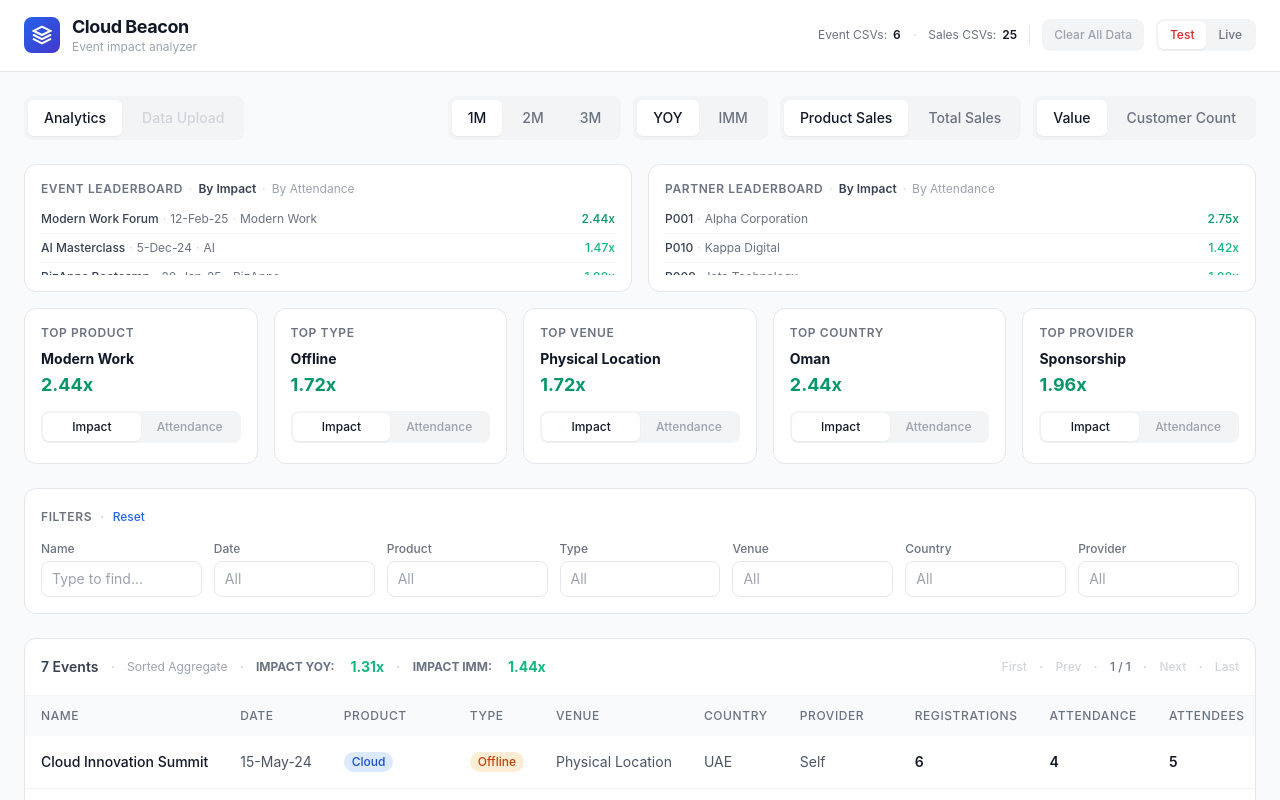
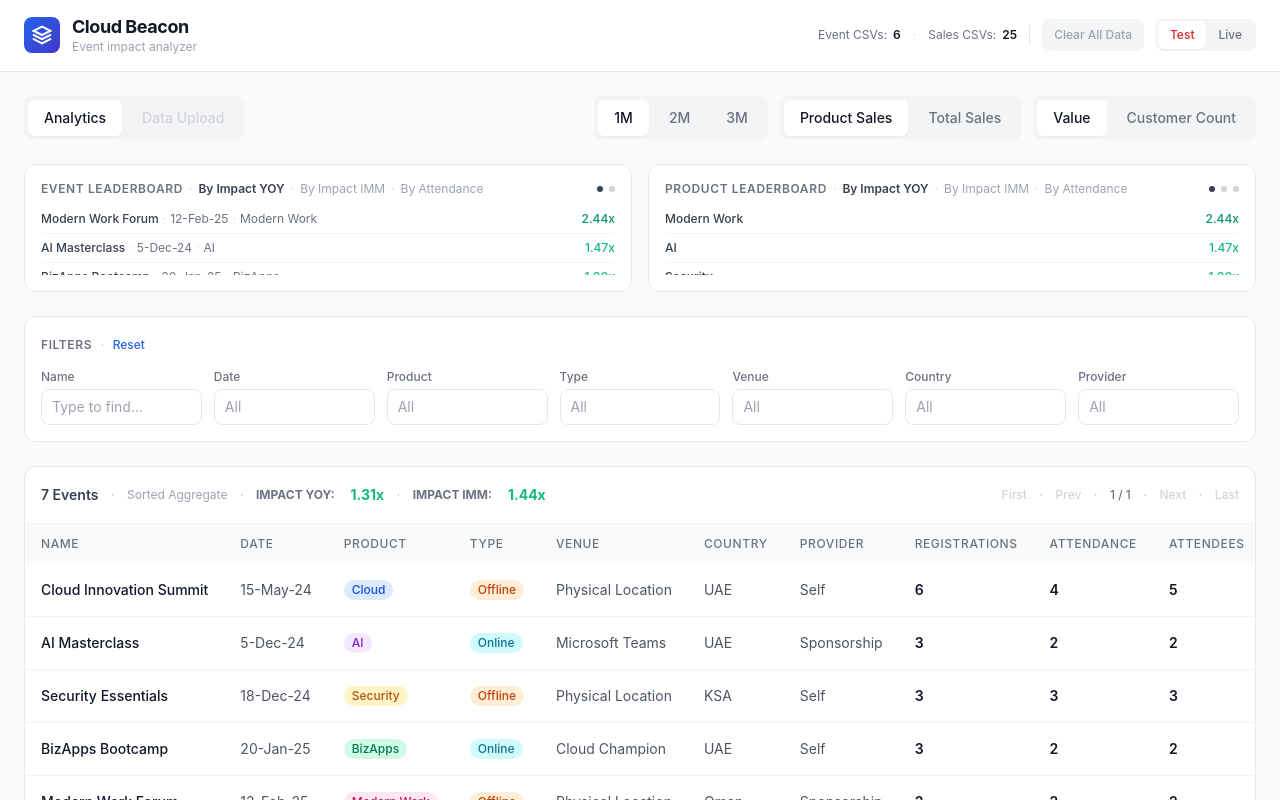
Before and after one commit to rr-quantifai/cloud-beacon, a React (Vite) app: page / in a window 1280 px wide. Shown: the top 800 px of the page. Built offline with nearby package versions, Linux system fonts and the light colour scheme.

Commit message:
Update App.jsx

```diff
--- a/src/App.jsx
+++ b/src/App.jsx
@@ -164,7 +164,6 @@
 const Dots = () => (<span className="inline-flex items-center gap-1">{[0,1,2].map(i=><span key={i} className="w-1.5 h-1.5 rounded-full bg-gray-300" style={{animation:"dotPulse 1.2s infinite",animationDelay:i*0.2+"s"}}/>)}<style>{`@keyframes dotPulse{0%,80%,100%{opacity:.3;transform:scale(.8)}40%{opacity:1;transform:scale(1)}}`}</style></span>);
 const Badge = ({ text, className }) => <span className={"inline-block px-2 py-0.5 text-xs font-medium rounded-full whitespace-nowrap " + className}>{text}</span>;
 const TabSwitch = ({ items, active, onChange, disabledKeys }) => (<div className="flex gap-1 bg-gray-100 rounded-lg p-1">{items.map(([k, l]) => { const dis = disabledKeys?.includes(k); return <button key={k} onClick={() => !dis && onChange(k)} className={"px-4 py-2 text-sm font-medium rounded-md transition whitespace-nowrap " + (active === k ? "bg-white text-gray-900 shadow-sm" : dis ? "text-gray-300 cursor-not-allowed" : "text-gray-500 hover:text-gray-700")}>{l}</button>; })}</div>);
-const PillSwitch = ({ items, active, onChange }) => (<div className="flex bg-gray-100 rounded-lg p-0.5 w-full">{items.map(([k, l]) => (<button key={k} onClick={() => onChange(k)} className={"flex-1 py-1.5 text-xs font-medium rounded-md transition whitespace-nowrap text-center " + (active === k ? "bg-white text-gray-900 shadow-sm" : "text-gray-400 hover:text-gray-600")}>{l}</button>))}</div>);
 
 /* ═══════════════════════════════════════════════════════════════════
    FILTER COMPONENTS
@@ -234,19 +233,6 @@
    ═══════════════════════════════════════════════════════════════════ */
 const ChartTip = ({ active, payload, label }) => { if (!active || !payload || !payload.length) return null; const evts = payload[0]?.payload?._events; return (<div className="bg-white border border-gray-200 rounded-lg shadow-lg p-3 text-xs"><p className="font-semibold text-gray-700 mb-1.5">{fmtYM(label)}</p>{evts && evts.map((ev, i) => (<div key={"ev"+i} className="flex items-center gap-2"><div className="w-2 h-2 rounded-full" style={{ backgroundColor: PROD_COLORS[ev.product] || "#6b7280" }} /><span className="text-gray-500">{ev.name}:</span><span className="font-medium text-gray-800 ml-auto">{ev.product}</span></div>))}{payload.filter(p => p.value != null && p.value !== 0).map((p, i) => (<div key={i} className="flex items-center gap-2"><div className="w-2 h-2 rounded-full" style={{ backgroundColor: p.color }} /><span className="text-gray-500">{p.name}:</span><span className="font-medium text-gray-800 ml-auto">{Number(p.value).toLocaleString(undefined,{maximumFractionDigits:0})}</span></div>))}</div>); };
 
-const DimCard = ({ title, data, metric, setMetric, impactMode }) => {
-  const isImpact = metric === "impact", hasData = data && data.length > 0;
-  const rk = impactMode === "imm" ? "avgRatioIMM" : "avgRatioYoY";
-  const sorted = hasData ? [...data].sort(descTie(x => isImpact ? (x[rk] || -1) : x.totalPartners, x => x.latestDate)) : [];
-  const top = sorted[0];
-  const val = !hasData || data.length < 2 ? "—" : isImpact ? (top?.[rk] != null && isFinite(top[rk]) ? top[rk].toFixed(2) + "x" : "—") : (top?.totalPartners||0) + " partners";
-  const vc = !hasData || data.length < 2 || (isImpact && top?.[rk] == null) ? "text-gray-400" : isImpact ? (top[rk] >= 1.5 ? "text-emerald-600" : top[rk] >= 1 ? "text-emerald-500" : top[rk] >= 0.8 ? "text-amber-500" : "text-red-500") : "text-blue-600";
-  return (<div className="bg-white rounded-xl border border-gray-200 p-4 h-[156px] flex flex-col">
-    <p className="text-xs font-semibold text-gray-500 uppercase tracking-wider mb-2">{title}</p>
-    {val==="—"?<p className="text-lg font-bold text-gray-400">—</p>:(<><p className="text-sm font-bold text-gray-900 mb-0.5">{top?.key}</p><p className={"text-lg font-bold mb-3 "+vc}>{val}</p><PillSwitch items={[["impact","Impact"],["attendance","Attendance"]]} active={metric} onChange={setMetric}/></>)}
-  </div>);
-};
-
 const UploadPanel = ({ uploadState, handleUpload, fileRef }) => {
   const st = uploadState?.status;
   const bc = st==="error"?"border-red-200":st==="partial"?"border-amber-200":st==="success"?"border-emerald-200":"border-blue-300";
@@ -298,56 +284,39 @@
   </div>
 );
 
-const SummaryCards = ({ summaryData, impactMode, topPartnersData, globalNameMap }) => {
-  const [prodMetric, setProdMetric] = useState("impact");
-  const [typeMetric, setTypeMetric] = useState("impact");
-  const [venueMetric, setVenueMetric] = useState("impact");
-  const [countryMetric, setCountryMetric] = useState("impact");
-  const [providerMetric, setProviderMetric] = useState("impact");
-  const [topEventsView, setTopEventsView] = useState("impact");
-  const [topPartnersView, setTopPartnersView] = useState("impact");
+const SummaryCards = ({ summaryData, topPartnersData, globalNameMap }) => {
+  const [lb1Page, setLb1Page] = useState(0);
+  const [lb1View, setLb1View] = useState("yoy");
+  const [lb2Page, setLb2Page] = useState(0);
+  const [lb2View, setLb2View] = useState("yoy");
+  const lb1Titles = ["Event Leaderboard", "Partner Leaderboard"];
+  const lb2Titles = ["Product Leaderboard", "Venue Leaderboard", "Country Leaderboard"];
+  const lb2Data = [summaryData.product, summaryData.venue, summaryData.country];
+  const isImp = (v) => v === "yoy" || v === "imm";
+  const ViewSw = ({ view, setView }) => (<>{["yoy","imm","attendance"].map(v => (<span key={v} className="flex items-center gap-1.5"><span className="text-xs text-gray-300">·</span><button onClick={()=>setView(v)} className={"text-xs transition "+(view===v?"font-semibold text-gray-700":"text-gray-400 hover:text-gray-600")}>{v==="yoy"?"By Impact YOY":v==="imm"?"By Impact IMM":"By Attendance"}</button></span>))}</>);
+  const DotNav = ({ count, active, onChange }) => (<div className="flex items-center gap-1.5">{Array.from({length:count},(_,i)=>(<button key={i} onClick={()=>onChange(i)} className={"w-1.5 h-1.5 rounded-full transition "+(active===i?"bg-gray-700":"bg-gray-300 hover:bg-gray-400")}/>))}</div>);
+  const lb1List = lb1Page===0 ? (lb1View==="yoy"?summaryData.topEventsYoY:lb1View==="imm"?summaryData.topEventsIMM:summaryData.topEventsByAtt) : (lb1View==="yoy"?topPartnersData.impactYoY:lb1View==="imm"?topPartnersData.impactIMM:topPartnersData.attendance);
+  const lb2Raw = lb2Data[lb2Page] || [];
+  const lb2List = !lb2Raw.length ? [] : lb2View==="yoy" ? [...lb2Raw].filter(x=>x.avgRatioYoY!=null&&isFinite(x.avgRatioYoY)).sort(descTie(x=>x.avgRatioYoY,x=>x.latestDate)).slice(0,10) : lb2View==="imm" ? [...lb2Raw].filter(x=>x.avgRatioIMM!=null&&isFinite(x.avgRatioIMM)).sort(descTie(x=>x.avgRatioIMM,x=>x.latestDate)).slice(0,10) : [...lb2Raw].sort(descTie(x=>x.totalPartners,x=>x.latestDate)).slice(0,10);
   return (
-    <div className="mb-6">
-      <div className="grid grid-cols-1 md:grid-cols-2 gap-4 mb-4">
+    <div className="mb-6 grid grid-cols-1 md:grid-cols-2 gap-4">
       <div className="bg-white rounded-xl border border-gray-200 p-4 h-[128px] flex flex-col">
-          <div className="flex items-center gap-1.5 mb-2 flex-shrink-0">
-            <p className="text-xs font-semibold text-gray-500 uppercase tracking-wider">Event Leaderboard</p>
-            <span className="text-xs text-gray-300">·</span>
-            <button onClick={()=>setTopEventsView("impact")} className={"text-xs transition "+(topEventsView==="impact"?"font-semibold text-gray-700":"text-gray-400 hover:text-gray-600")}>By Impact</button>
-            <span className="text-xs text-gray-300">·</span>
-            <button onClick={()=>setTopEventsView("attendance")} className={"text-xs transition "+(topEventsView==="attendance"?"font-semibold text-gray-700":"text-gray-400 hover:text-gray-600")}>By Attendance</button>
+        <div className="flex items-center justify-between mb-2 flex-shrink-0">
+          <div className="flex items-center gap-1.5"><p className="text-xs font-semibold text-gray-500 uppercase tracking-wider">{lb1Titles[lb1Page]}</p><ViewSw view={lb1View} setView={setLb1View}/></div>
+          <DotNav count={2} active={lb1Page} onChange={setLb1Page}/>
         </div>
         <div className="flex-1 overflow-y-auto">
-            {(()=>{const list = topEventsView==="impact" ? (impactMode==="yoy"?summaryData.topEventsYoY:summaryData.topEventsIMM) : summaryData.topEventsByAtt;
-              if (!list.length) return <p className="text-lg font-bold text-gray-400">—</p>;
-              return <div className="flex flex-col divide-y divide-gray-100">{list.map(e => { const val = topEventsView==="impact" ? formatRatio(impactMode==="yoy"?e.ratioYoY:e.ratioIMM) : null;
-                return <div key={e.key} className="flex items-center justify-between pt-1.5 last:pb-0 pb-1.5"><span className="text-xs text-gray-700 flex items-center gap-1 min-w-0"><span className="font-medium shrink-0">{e.eventName}</span><span className="text-gray-300">·</span><span className="text-gray-500 truncate">{fmtDate(e.eventDate)}</span><span className="text-gray-300">·</span><span className="text-gray-500 truncate">{e.product}</span></span><span className={"text-xs font-medium shrink-0 ml-2 "+(topEventsView==="impact"?val.color:"text-blue-600")}>{topEventsView==="impact"?val.text:e.totalPartners}</span></div>; })}</div>;
-            })()}
+          {!lb1List.length?<p className="text-lg font-bold text-gray-400">—</p>:(<div className="flex flex-col divide-y divide-gray-100">{lb1Page===0?lb1List.map(e=>{const val=isImp(lb1View)?formatRatio(lb1View==="yoy"?e.ratioYoY:e.ratioIMM):null;return <div key={e.key} className="flex items-center justify-between pt-1.5 last:pb-0 pb-1.5"><span className="text-xs text-gray-700 flex items-center gap-1 min-w-0"><span className="font-medium shrink-0">{e.eventName}</span><span className="text-gray-300">·</span><span className="text-gray-500 truncate">{fmtDate(e.eventDate)}</span><span className="text-gray-300">·</span><span className="text-gray-500 truncate">{e.product}</span></span><span className={"text-xs font-medium shrink-0 ml-2 "+(isImp(lb1View)?val.color:"text-blue-600")}>{isImp(lb1View)?val.text:e.totalPartners}</span></div>;}):lb1List.map(p=>{const name=globalNameMap[p.pid];const val=isImp(lb1View)?formatRatio(p.ratio):null;return <div key={p.pid} className="flex items-center justify-between pt-1.5 last:pb-0 pb-1.5"><span className="text-xs text-gray-700 flex items-center gap-1 min-w-0"><span className="font-medium shrink-0">{p.pid}</span>{name&&<><span className="text-gray-300">·</span><span className="text-gray-500 truncate">{name}</span></>}</span><span className={"text-xs font-medium shrink-0 ml-2 "+(isImp(lb1View)?val.color:"text-blue-600")}>{isImp(lb1View)?val.text:p.events}</span></div>;})}</div>)}
         </div>
       </div>
       <div className="bg-white rounded-xl border border-gray-200 p-4 h-[128px] flex flex-col">
-          <div className="flex items-center gap-1.5 mb-2 flex-shrink-0">
-            <p className="text-xs font-semibold text-gray-500 uppercase tracking-wider">Partner Leaderboard</p>
-            <span className="text-xs text-gray-300">·</span>
-            <button onClick={()=>setTopPartnersView("impact")} className={"text-xs transition "+(topPartnersView==="impact"?"font-semibold text-gray-700":"text-gray-400 hover:text-gray-600")}>By Impact</button>
-            <span className="text-xs text-gray-300">·</span>
-            <button onClick={()=>setTopPartnersView("attendance")} className={"text-xs transition "+(topPartnersView==="attendance"?"font-semibold text-gray-700":"text-gray-400 hover:text-gray-600")}>By Attendance</button>
+        <div className="flex items-center justify-between mb-2 flex-shrink-0">
+          <div className="flex items-center gap-1.5"><p className="text-xs font-semibold text-gray-500 uppercase tracking-wider">{lb2Titles[lb2Page]}</p><ViewSw view={lb2View} setView={setLb2View}/></div>
+          <DotNav count={3} active={lb2Page} onChange={setLb2Page}/>
         </div>
         <div className="flex-1 overflow-y-auto">
-            {(()=>{const list = topPartnersView==="impact" ? topPartnersData.impact : topPartnersData.attendance;
-              if (!list.length) return <p className="text-lg font-bold text-gray-400">—</p>;
-              return <div className="flex flex-col divide-y divide-gray-100">{list.map(p => { const name = globalNameMap[p.pid]; const val = topPartnersView==="impact" ? formatRatio(p.ratio) : null;
-                return <div key={p.pid} className="flex items-center justify-between pt-1.5 last:pb-0 pb-1.5"><span className="text-xs text-gray-700 flex items-center gap-1 min-w-0"><span className="font-medium shrink-0">{p.pid}</span>{name&&<><span className="text-gray-300">·</span><span className="text-gray-500 truncate">{name}</span></>}</span><span className={"text-xs font-medium shrink-0 ml-2 "+(topPartnersView==="impact"?val.color:"text-blue-600")}>{topPartnersView==="impact"?val.text:p.events}</span></div>; })}</div>;
-            })()}
+          {!lb2List.length?<p className="text-lg font-bold text-gray-400">—</p>:(<div className="flex flex-col divide-y divide-gray-100">{lb2List.map(d=>{const val=isImp(lb2View)?formatRatio(lb2View==="yoy"?d.avgRatioYoY:d.avgRatioIMM):null;return <div key={d.key} className="flex items-center justify-between pt-1.5 last:pb-0 pb-1.5"><span className="text-xs text-gray-700 font-medium">{d.key}</span><span className={"text-xs font-medium shrink-0 ml-2 "+(isImp(lb2View)?val.color:"text-blue-600")}>{isImp(lb2View)?val.text:d.totalPartners}</span></div>;})}</div>)}
         </div>
-        </div>
-      </div>
-      <div className="grid grid-cols-1 sm:grid-cols-2 lg:grid-cols-5 gap-4">
-        <DimCard title="Top Product" data={summaryData.product} metric={prodMetric} setMetric={setProdMetric} impactMode={impactMode}/>
-        <DimCard title="Top Type" data={summaryData.eventType} metric={typeMetric} setMetric={setTypeMetric} impactMode={impactMode}/>
-        <DimCard title="Top Venue" data={summaryData.venue} metric={venueMetric} setMetric={setVenueMetric} impactMode={impactMode}/>
-        <DimCard title="Top Country" data={summaryData.country} metric={countryMetric} setMetric={setCountryMetric} impactMode={impactMode}/>
-        <DimCard title="Top Provider" data={summaryData.provider} metric={providerMetric} setMetric={setProviderMetric} impactMode={impactMode}/>
       </div>
     </div>
   );
@@ -598,7 +567,6 @@
   const fileRef = useRef(null);
   const [analysisMode, setAnalysisMode] = useState("product");
   const [valueMode, setValueMode] = useState("value");
-  const [impactMode, setImpactMode] = useState("yoy");
   const [fwdMonths, setFwdMonths] = useState(1);
   const [fDates, setFDates] = useState([]); const [fProd,setFProd]=useState([]); const [fType,setFType]=useState([]);
   const [fVenue,setFVenue]=useState([]); const [fCountry,setFCountry]=useState([]); const [fProvider,setFProvider]=useState([]);
@@ -747,18 +715,19 @@
     if (!allGrouped.length || !sales.length) return null;
     const bd = k => { const g = _.groupBy(allGrouped, k); return Object.entries(g).map(([key, evts]) => { const vY = evts.filter(e => e.ratioYoY != null && isFinite(e.ratioYoY)); const vI = evts.filter(e => e.ratioIMM != null && isFinite(e.ratioIMM)); return { key, avgRatioYoY: vY.length ? _.meanBy(vY, "ratioYoY") : null, avgRatioIMM: vI.length ? _.meanBy(vI, "ratioIMM") : null, totalPartners: _.sumBy(evts, "totalPartners"), latestDate: _.maxBy(evts, "eventDate")?.eventDate || "" }; }); };
     const veYoY = allGrouped.filter(e => e.ratioYoY != null && isFinite(e.ratioYoY)), veIMM = allGrouped.filter(e => e.ratioIMM != null && isFinite(e.ratioIMM));
-    return { topEventsYoY: veYoY.length ? [...veYoY].sort(descTie(e => e.ratioYoY, e => e.eventDate)).slice(0,10) : [], topEventsIMM: veIMM.length ? [...veIMM].sort(descTie(e => e.ratioIMM, e => e.eventDate)).slice(0,10) : [], topEventsByAtt: [...allGrouped].sort(descTie(e => e.totalPartners, e => e.eventDate)).slice(0,10), product: bd("product"), eventType: bd("eventType"), venue: bd("venue"), country: bd("country"), provider: bd("provider") };
+    return { topEventsYoY: veYoY.length ? [...veYoY].sort(descTie(e => e.ratioYoY, e => e.eventDate)).slice(0,10) : [], topEventsIMM: veIMM.length ? [...veIMM].sort(descTie(e => e.ratioIMM, e => e.eventDate)).slice(0,10) : [], topEventsByAtt: [...allGrouped].sort(descTie(e => e.totalPartners, e => e.eventDate)).slice(0,10), product: bd("product"), venue: bd("venue"), country: bd("country") };
   }, [allGrouped, sales]);
 
   const topPartnersData = useMemo(() => {
-    if (!allGrouped.length) return { impact: [], attendance: [] };
+    if (!allGrouped.length) return { impactYoY: [], impactIMM: [], attendance: [] };
     const byP = {};
     for (const g of allGrouped) { if (!g.impactPartners) continue; for (const p of g.impactPartners) { if (!p.pid) continue; if (!byP[p.pid]) byP[p.pid] = { pid: p.pid, histYoY: 0, fwdYoY: 0, histIMM: 0, fwdIMM: 0, events: 0, latestDate: "" }; const b = byP[p.pid]; b.events++; b.histYoY += p.histYoY; b.fwdYoY += p.fwdYoY; b.histIMM += p.histIMM; b.fwdIMM += p.fwdIMM; if (g.eventDate > b.latestDate) b.latestDate = g.eventDate; } }
     const all = Object.values(byP);
-    const impact = all.map(p => ({ pid: p.pid, ratio: impactMode==="yoy" ? (p.histYoY>0 ? p.fwdYoY/p.histYoY : null) : (p.histIMM>0 ? p.fwdIMM/p.histIMM : null), latestDate: p.latestDate })).filter(p => p.ratio!=null && isFinite(p.ratio)).sort(descTie(p => p.ratio, p => p.latestDate)).slice(0,10);
+    const impactYoY = all.map(p => ({ pid: p.pid, ratio: p.histYoY>0 ? p.fwdYoY/p.histYoY : null, latestDate: p.latestDate })).filter(p => p.ratio!=null && isFinite(p.ratio)).sort(descTie(p => p.ratio, p => p.latestDate)).slice(0,10);
+    const impactIMM = all.map(p => ({ pid: p.pid, ratio: p.histIMM>0 ? p.fwdIMM/p.histIMM : null, latestDate: p.latestDate })).filter(p => p.ratio!=null && isFinite(p.ratio)).sort(descTie(p => p.ratio, p => p.latestDate)).slice(0,10);
     const attendance = [...all].sort(descTie(p => p.events, p => p.latestDate)).slice(0,10).map(p => ({ pid: p.pid, events: p.events }));
-    return { impact, attendance };
-  }, [allGrouped, impactMode]);
+    return { impactYoY, impactIMM, attendance };
+  }, [allGrouped]);
 
   const globalNameMap = useMemo(() => { const m = {}, d = {}; for (const r of events) { const pid = r["Partner ID"], dt = r["Event Date"]; if (pid && (!d[pid] || dt > d[pid])) { m[pid] = r["Partner Name"] || ""; d[pid] = dt; } } return m; }, [events]);
 
@@ -789,7 +758,6 @@
           <TabSwitch items={[["analytics","Analytics"],["upload","Data Upload"]]} active={tab} onChange={setTab} disabledKeys={mode==="test"?["upload"]:undefined} />
           {tab==="analytics"&&hasEvt&&hasSales&&<div className="flex items-center gap-3">
             <TabSwitch items={[["1","1M"],["2","2M"],["3","3M"]]} active={""+fwdMonths} onChange={v=>setFwdMonths(+v)} />
-            <TabSwitch items={[["yoy","YOY"],["imm","IMM"]]} active={impactMode} onChange={setImpactMode} />
             <TabSwitch items={[["product","Product Sales"],["total","Total Sales"]]} active={analysisMode} onChange={setAnalysisMode} />
             <TabSwitch items={[["value","Value"],["customers","Customer Count"]]} active={valueMode} onChange={setValueMode} />
           </div>}
@@ -801,7 +769,7 @@
         </div>)}
 
         {tab==="analytics"&&(<div>
-          {hasEvt&&hasSales&&summaryData&&<SummaryCards summaryData={summaryData} impactMode={impactMode} topPartnersData={topPartnersData} globalNameMap={globalNameMap}/>}
+          {hasEvt&&hasSales&&summaryData&&<SummaryCards summaryData={summaryData} topPartnersData={topPartnersData} globalNameMap={globalNameMap}/>}
           {hasEvt&&<FilterBar fo={fo} fDates={fDates} setFDates={setFDates} fProd={fProd} setFProd={setFProd} fType={fType} setFType={setFType} fVenue={fVenue} setFVenue={setFVenue} fCountry={fCountry} setFCountry={setFCountry} fProvider={fProvider} setFProvider={setFProvider} fName={fName} onNameChange={handleNameChange}/>}
           {allGrouped.length===0?(<div className="bg-white rounded-xl border border-gray-200 p-8 text-center flex flex-col items-center justify-center" style={{height:"262px"}}><div className="w-12 h-12 rounded-full bg-gray-100 flex items-center justify-center mb-3"><svg width="20" height="20" viewBox="0 0 24 24" fill="none" stroke="#9ca3af" strokeWidth="2"><path d="M21 15v4a2 2 0 01-2 2H5a2 2 0 01-2-2v-4M17 8l-5-5-5 5M12 3v12"/></svg></div><p className="text-sm text-gray-500">{hasEvt?"No events match filters.":"Upload event and sales CSVs to get started"}</p></div>)
           :<EventTable sortedGrouped={sortedGrouped} tableAgg={tableAgg} fName={fName} sortCol={sortCol} sortDir={sortDir} toggleSort={toggleSort} openModal={openModal}/>}
```
Lines whose indentation alone changed are shown as unchanged.
